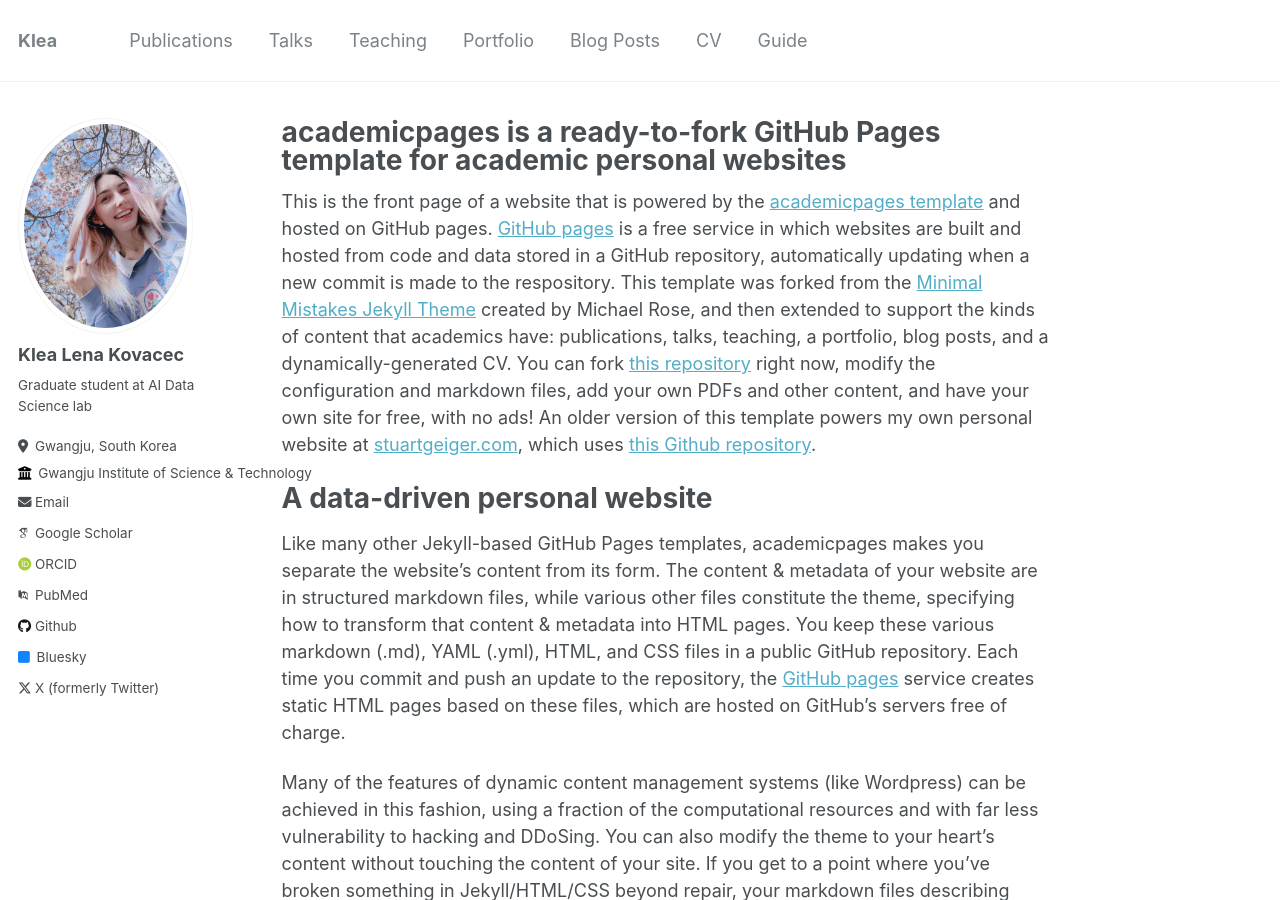
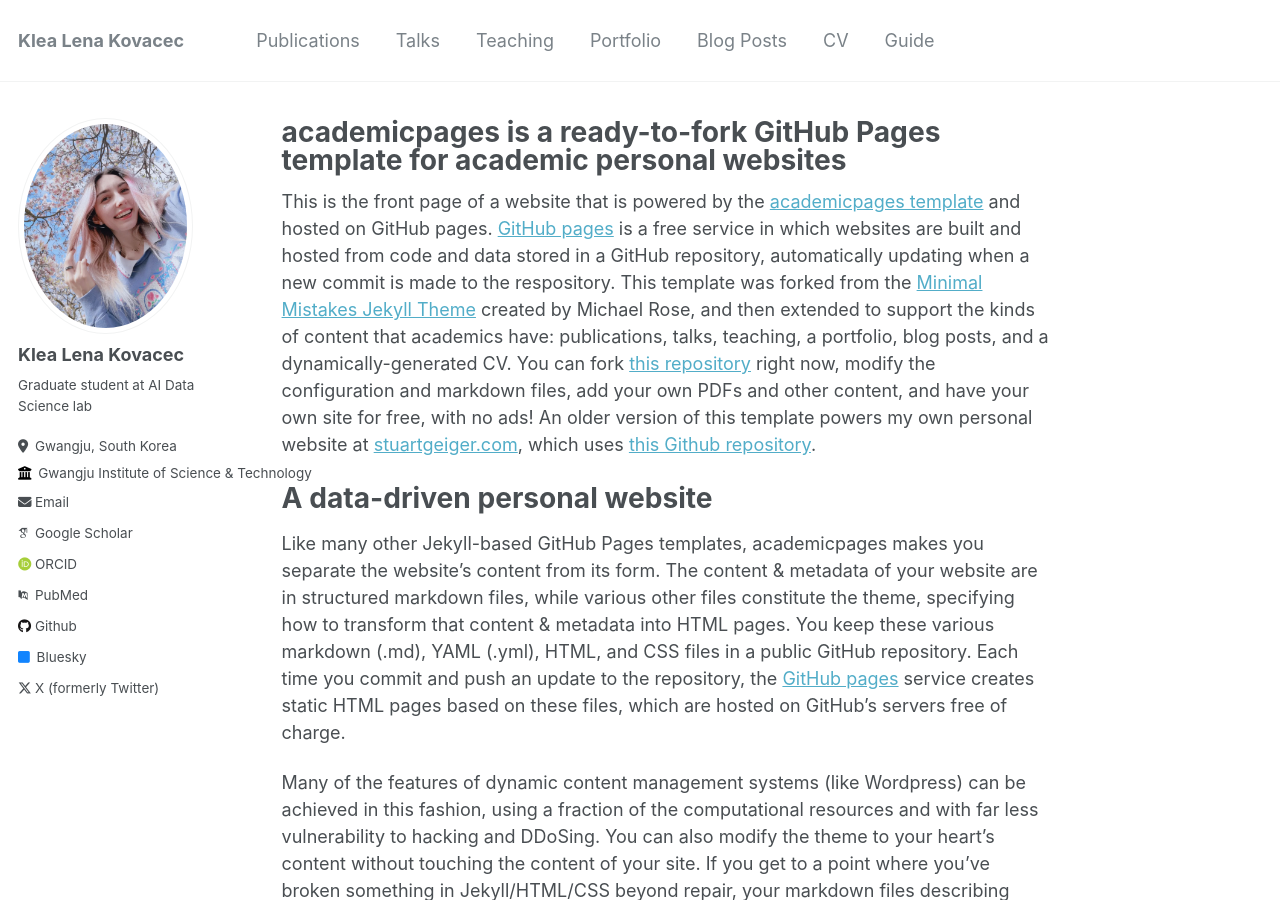
Before and after one commit to KleaLena/KleaLena.github.io, a Jekyll site: the page built from _pages/about.md, in a window 1280 px wide and 900 px high. Built offline with Jekyll 4.4.1, drawn with Linux system fonts in a browser that asks for light colours; some web fonts are replaced.

Commit message:
title change

```diff
--- a/_config.yml
+++ b/_config.yml
@@ -8,7 +8,7 @@
 
 # Basic Site Settings
 locale                   : "en-US"
-title                    : "Klea"
+title                    : "Klea Lena Kovacec"
 title_separator          : "-"
 name                     : &name "Klea"
 description              : &description "personal description"
```
